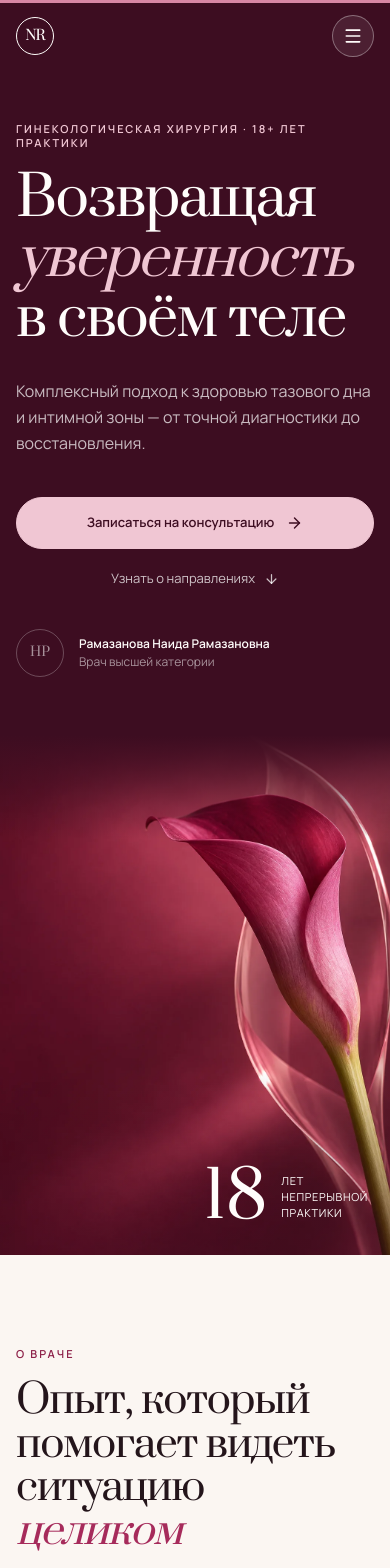
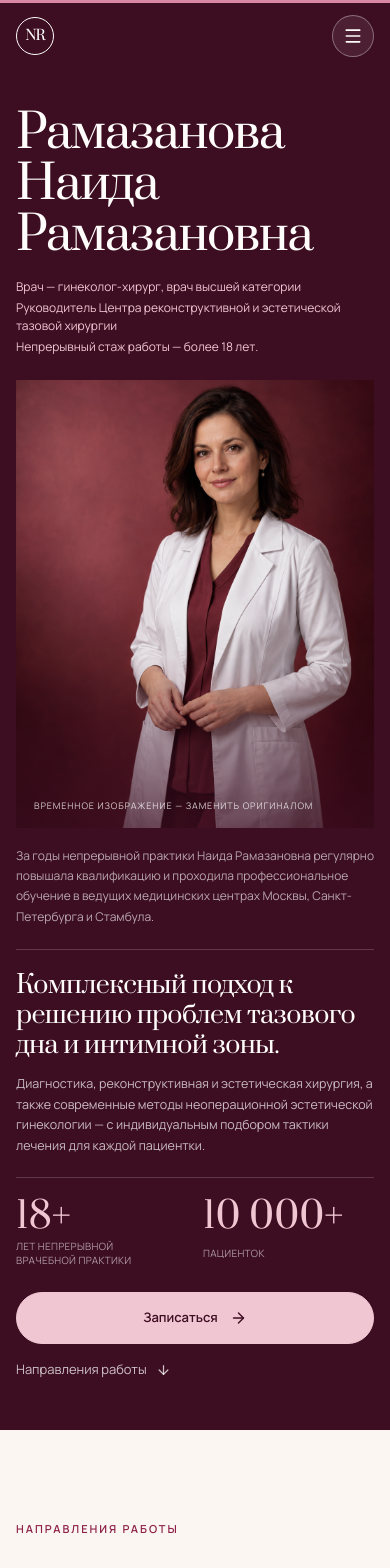
Before and after one commit to maratmut/ginekolog-site, a React (Vite) app: page / in a window 390 px wide. Shown: the top 1568 px of the page. Built offline with nearby package versions, Linux system fonts and the light colour scheme.

Commit message:
Добавил фото доктора и уменьшил блок hero section, а также удалил лишние блоки

```diff
--- a/src/App.jsx
+++ b/src/App.jsx
@@ -11,7 +11,6 @@ import {
   Play,
   Send,
   ShieldCheck,
-  Sparkles,
   X,
 } from 'lucide-react'
 
@@ -332,63 +331,51 @@ export default function App() {
       <motion.div className="scroll-progress" style={{ scaleX }} />
       <Header />
       <main id="top">
-        <section className="hero" id="about">
-          <div className="hero-copy">
-            <motion.p className="eyebrow hero-kicker" initial={{ opacity: 0 }} animate={{ opacity: 1 }} transition={{ delay: 0.15 }}>Гинекологическая хирургия · 18+ лет практики</motion.p>
-            <motion.h1 initial={{ opacity: 0, y: 24 }} animate={{ opacity: 1, y: 0 }} transition={{ duration: 0.9, ease: [0.22, 1, 0.36, 1] }}>
-              Возвращая<br /><em>уверенность</em><br />в своём теле
-            </motion.h1>
-            <motion.p className="hero-lead" initial={{ opacity: 0, y: 18 }} animate={{ opacity: 1, y: 0 }} transition={{ duration: 0.8, delay: 0.2 }}>
-              Комплексный подход к здоровью тазового дна и интимной зоны — от точной диагностики до восстановления.
-            </motion.p>
-            <motion.div className="hero-actions" initial={{ opacity: 0 }} animate={{ opacity: 1 }} transition={{ delay: 0.4 }}>
-              <a className="button" href="#booking">Записаться на консультацию<ArrowRight /></a>
-              <a className="quiet-link" href="#services">Узнать о направлениях<ArrowDown /></a>
-            </motion.div>
-            <motion.div className="doctor-line" initial={{ opacity: 0 }} animate={{ opacity: 1 }} transition={{ delay: 0.55 }}>
-              <span className="doctor-monogram">НР</span>
-              <p><strong>Рамазанова Наида Рамазановна</strong><span>Врач высшей категории</span></p>
-            </motion.div>
+        <section className="hero" id="about" aria-labelledby="hero-title">
+          <motion.div
+            className="hero-copy"
+            initial={{ opacity: 0, y: 24, filter: 'blur(8px)' }}
+            animate={{ opacity: 1, y: 0, filter: 'blur(0px)' }}
+            transition={{ duration: 0.9, ease: [0.22, 1, 0.36, 1] }}
+          >
+            <div className="hero-copy-inner">
+              <h1 id="hero-title">Рамазанова Наида Рамазановна</h1>
+
+              <div className="hero-roles">
+                <p>Врач — гинеколог-хирург, врач высшей категории</p>
+                <p>Руководитель Центра реконструктивной и эстетической тазовой хирургии</p>
+                <p>Непрерывный стаж работы — более 18 лет.</p>
               </div>
-          <motion.div className="hero-visual" initial={{ opacity: 0, scale: 1.04 }} animate={{ opacity: 1, scale: 1 }} transition={{ duration: 1.2, ease: [0.22, 1, 0.36, 1] }}>
-            <img src="/assets/hero-calla.webp" alt="Калла — символ деликатности и точности" fetchPriority="high" />
-            <div className="hero-stamp"><span>18</span><p>лет<br />непрерывной<br />практики</p></div>
-            <p className="image-note">Диагностика · хирургия · восстановление</p>
-          </motion.div>
-        </section>
 
-        <section className="credentials section-shell">
-          <Reveal className="credentials-grid">
-            <div className="credential-intro">
-              <p className="eyebrow">О враче</p>
-              <h2>Опыт, который помогает видеть ситуацию <em>целиком</em></h2>
+              <div className="hero-mobile-portrait">
+                <img src="/assets/doctor-portrait-placeholder.png" alt="Временный сгенерированный портрет врача" />
+                <p>Временное изображение — заменить оригиналом</p>
               </div>
-            <div className="doctor-bio">
-              <p className="large-copy">Врач — гинеколог-хирург, руководитель Центра реконструктивной и эстетической тазовой хирургии.</p>
-              <p>Наида Рамазановна регулярно повышает квалификацию и проходила профессиональное обучение в ведущих медицинских центрах Москвы, Санкт-Петербурга и Стамбула.</p>
-              <div className="stats">
+
+              <p className="hero-experience">
+                За годы непрерывной практики Наида Рамазановна регулярно повышала квалификацию и проходила профессиональное обучение в ведущих медицинских центрах Москвы, Санкт-Петербурга и Стамбула.
+              </p>
+
+              <div className="hero-positioning">
+                <h2>Комплексный подход к решению проблем тазового дна и интимной зоны.</h2>
+                <p>Диагностика, реконструктивная и эстетическая хирургия, а также современные методы неоперационной эстетической гинекологии — с индивидуальным подбором тактики лечения для каждой пациентки.</p>
+              </div>
+
+              <div className="hero-bottom">
+                <div className="hero-stats" aria-label="Ключевые цифры">
                   <div><strong>18+</strong><span>лет непрерывной врачебной практики</span></div>
                   <div><strong>10 000+</strong><span>пациенток</span></div>
                 </div>
+                <div className="hero-actions">
+                  <a className="button" href="#booking">Записаться<ArrowRight /></a>
+                  <a className="quiet-link" href="#services">Направления работы<ArrowDown /></a>
                 </div>
-          </Reveal>
-        </section>
-
-        <section className="philosophy">
-          <div className="section-shell philosophy-grid">
-            <Reveal className="philosophy-title">
-              <p className="eyebrow light">Принцип работы</p>
-              <h2>Не выбирать между здоровьем и эстетикой.</h2>
-            </Reveal>
-            <Reveal className="philosophy-copy" delay={0.1}>
-              <p>Диагностика, реконструктивная и эстетическая хирургия, современные неоперационные методы — с индивидуальным подбором тактики для каждой пациентки.</p>
-              <div className="principles">
-                <span><ShieldCheck /> Конфиденциально</span>
-                <span><Sparkles /> Индивидуально</span>
-                <span><CircleCheck /> По показаниям</span>
               </div>
-            </Reveal>
             </div>
+          </motion.div>
+          <motion.div className="hero-visual" initial={{ opacity: 0, scale: 1.04 }} animate={{ opacity: 1, scale: 1 }} transition={{ duration: 1.2, ease: [0.22, 1, 0.36, 1] }}>
+            <img src="/assets/doctor-portrait-placeholder.png" alt="Временный сгенерированный портрет врача" fetchPriority="high" />
+          </motion.div>
         </section>
 
         <section className="services section-shell" id="services">
--- a/src/styles.css
+++ b/src/styles.css
@@ -52,49 +52,31 @@ h1, h2, h3 { font-family: var(--display); font-weight: 400; line-height: 1.09; l
 h1 em, h2 em { color: var(--rose-200); font-weight: inherit; }
 h2 { margin-bottom: 28px; font-size: clamp(40px, 5.2vw, 76px); }
 
-.hero { min-height: 860px; display: grid; grid-template-columns: minmax(0, 54%) minmax(0, 46%); background: var(--berry-950); color: var(--white); }
-.hero-copy { display: flex; flex-direction: column; justify-content: center; padding: 148px max(6vw, calc((100vw - 1240px) / 2)) 64px max(5vw, calc((100vw - 1240px) / 2)); }
-.hero-kicker { color: var(--rose-200); }
-.hero h1 { max-width: 800px; margin: 0; font-size: clamp(56px, 6.4vw, 104px); }
-.hero-lead { max-width: 610px; margin: 36px 0 0; color: rgba(255,255,255,.72); font-size: 18px; }
-.hero-actions { display: flex; align-items: center; gap: 30px; margin-top: 40px; }
+.hero { min-height: max(820px, calc(100svh - 40px)); display: grid; grid-template-columns: minmax(0, 56%) minmax(0, 44%); background: var(--berry-950); color: var(--white); }
+.hero-copy { display: flex; align-items: center; padding: 104px clamp(32px, 4.5vw, 76px) 86px max(5vw, calc((100vw - 1240px) / 2)); }
+.hero-copy-inner { width: min(100%, 760px); }
+.hero h1 { max-width: 750px; margin: 0; font-size: clamp(44px, 4.2vw, 68px); text-wrap: balance; }
+.hero-roles { display: grid; gap: 3px; max-width: 670px; margin-top: 20px; color: var(--rose-200); font-size: 13px; line-height: 1.5; }
+.hero-roles p { margin: 0; }
+.hero-experience { max-width: 72ch; margin: 20px 0 0; color: rgba(255,255,255,.64); font-size: 12.5px; line-height: 1.7; }
+.hero-positioning { max-width: 720px; margin-top: 26px; padding: 22px 0 23px; border-block: 1px solid rgba(255,255,255,.18); }
+.hero-positioning h2 { max-width: 680px; margin: 0; font-size: clamp(25px, 2.15vw, 34px); line-height: 1.2; letter-spacing: -.025em; text-wrap: balance; }
+.hero-positioning p { max-width: 72ch; margin: 14px 0 0; color: rgba(255,255,255,.72); font-size: 13px; line-height: 1.65; }
+.hero-bottom { display: flex; align-items: flex-end; justify-content: space-between; gap: 24px 34px; margin-top: 24px; }
+.hero-stats { display: grid; grid-template-columns: repeat(2, minmax(120px, 1fr)); gap: 22px; }
+.hero-stats div { display: grid; gap: 5px; }
+.hero-stats strong { color: var(--rose-200); font-family: var(--display); font-size: clamp(34px, 3vw, 44px); font-weight: 400; line-height: .95; font-variant-numeric: tabular-nums; }
+.hero-stats span { max-width: 150px; color: rgba(255,255,255,.58); font-size: 10px; letter-spacing: .03em; line-height: 1.45; text-transform: uppercase; }
+.hero-actions { display: grid; justify-items: start; gap: 12px; flex: 0 0 auto; }
 .hero-actions .button { border-color: var(--rose-200); background: var(--rose-200); color: var(--berry-950); }
 .hero-actions .button:hover { background: var(--white); }
 .quiet-link { display: inline-flex; align-items: center; gap: 9px; color: rgba(255,255,255,.75); font-size: 13px; }
 .quiet-link svg { width: 15px; }
-.doctor-line { display: flex; align-items: center; gap: 15px; margin-top: 58px; }
-.doctor-monogram { display: grid; place-items: center; width: 48px; height: 48px; border: 1px solid rgba(255,255,255,.25); border-radius: 50%; font-family: var(--display); font-size: 13px; }
-.doctor-line p { display: grid; margin: 0; font-size: 12px; line-height: 1.5; }
-.doctor-line strong { font-weight: 600; }
-.doctor-line span { color: rgba(255,255,255,.55); }
 .hero-visual { position: relative; min-width: 0; overflow: hidden; }
-.hero-visual::before { content: ''; position: absolute; inset: 0; z-index: 1; background: linear-gradient(90deg, var(--berry-950) 0%, transparent 26%), linear-gradient(0deg, rgba(61,13,33,.45), transparent 38%); pointer-events: none; }
-.hero-visual img { width: 100%; height: 100%; object-fit: cover; }
-.hero-stamp { position: absolute; right: clamp(20px, 4vw, 65px); bottom: 80px; z-index: 2; display: flex; align-items: center; gap: 14px; color: var(--white); }
-.hero-stamp span { font-family: var(--display); font-size: 84px; line-height: .8; }
-.hero-stamp p { margin: 0; font-size: 11px; letter-spacing: .06em; line-height: 1.45; text-transform: uppercase; }
-.image-note { position: absolute; z-index: 2; right: 44px; top: 122px; color: rgba(255,255,255,.6); font-size: 10px; letter-spacing: .16em; text-transform: uppercase; writing-mode: vertical-rl; }
-
-.credentials { padding-block: 140px; }
-.credentials-grid { display: grid; grid-template-columns: .92fr 1.08fr; gap: 11vw; }
-.credential-intro h2 { max-width: 570px; font-size: clamp(40px, 4.4vw, 66px); }
-.credential-intro h2 em { color: var(--berry-500); }
-.doctor-bio { padding-top: 30px; }
-.doctor-bio > p { max-width: 650px; color: var(--muted); }
-.doctor-bio .large-copy { color: var(--ink); font-family: var(--display); font-size: 24px; line-height: 1.45; }
-.stats { display: grid; grid-template-columns: 1fr 1fr; gap: 24px; margin-top: 50px; padding-top: 32px; border-top: 1px solid var(--line); }
-.stats div { display: grid; gap: 8px; }
-.stats strong { color: var(--berry-700); font-family: var(--display); font-size: clamp(44px, 5vw, 70px); font-weight: 400; line-height: 1; }
-.stats span { max-width: 190px; color: var(--muted); font-size: 12px; line-height: 1.5; }
-
-.philosophy { position: relative; overflow: hidden; padding-block: 130px; background: var(--berry-700); color: var(--white); }
-.philosophy::before { content: 'care'; position: absolute; left: -3vw; top: -15vw; color: rgba(255,255,255,.035); font-family: var(--display); font-size: 34vw; line-height: 1; }
-.philosophy-grid { position: relative; display: grid; grid-template-columns: 1fr 1fr; gap: 10vw; align-items: end; }
-.philosophy h2 { margin-bottom: 0; max-width: 650px; }
-.philosophy-copy > p { max-width: 600px; color: rgba(255,255,255,.75); font-family: var(--display); font-size: clamp(21px, 2vw, 28px); line-height: 1.55; }
-.principles { display: flex; flex-wrap: wrap; gap: 12px; margin-top: 40px; }
-.principles span { display: inline-flex; align-items: center; gap: 8px; padding: 10px 14px; border: 1px solid rgba(255,255,255,.22); border-radius: 100px; font-size: 11px; letter-spacing: .05em; text-transform: uppercase; }
-.principles svg { width: 15px; }
+.hero-visual::before { content: ''; position: absolute; inset: 0; z-index: 1; background: linear-gradient(90deg, var(--berry-950) 0%, rgba(61,13,33,.18) 22%, transparent 42%), linear-gradient(0deg, rgba(61,13,33,.52), transparent 32%); pointer-events: none; }
+.hero-visual img { width: 100%; height: 100%; object-fit: cover; object-position: 55% top; }
+.hero-mobile-portrait { display: none; }
+.hero-photo-note { position: absolute; left: 28px; top: 112px; z-index: 2; margin: 0; padding: 7px 9px; background: rgba(61,13,33,.6); color: rgba(255,255,255,.78); font-size: 9px; letter-spacing: .12em; text-transform: uppercase; }
 
 .services { padding-block: 150px; }
 .section-heading { display: flex; align-items: flex-end; justify-content: space-between; gap: 40px; margin-bottom: 72px; }
@@ -219,12 +201,11 @@ h2 { margin-bottom: 28px; font-size: clamp(40px, 5.2vw, 76px); }
   .mobile-nav { position: absolute; top: 74px; right: 0; display: grid; gap: 4px; width: min(320px, calc(100vw - 40px)); padding: 22px; background: var(--white); color: var(--ink); box-shadow: 0 24px 60px rgba(36,21,27,.22); }
   .mobile-nav > a:not(.button) { padding: 10px 4px; border-bottom: 1px solid var(--line); font-size: 14px; }
   .mobile-nav .button { margin-top: 12px; color: var(--white); }
-  .hero { min-height: auto; grid-template-columns: 1fr; }
-  .hero-copy { min-height: 780px; padding-inline: max(20px, calc((100vw - 900px) / 2)); }
-  .hero-visual { height: min(110vw, 840px); }
-  .hero-visual::before { background: linear-gradient(180deg, var(--berry-950) 0%, transparent 20%), linear-gradient(0deg, rgba(61,13,33,.4), transparent 35%); }
-  .image-note { top: 30px; }
-  .credentials-grid, .philosophy-grid, .results-heading, .faq-layout, .booking-grid { grid-template-columns: 1fr; gap: 50px; }
+  .hero { grid-template-columns: minmax(0, 58%) minmax(0, 42%); }
+  .hero-copy { padding: 102px 28px 76px max(20px, calc((100vw - 900px) / 2)); }
+  .hero h1 { font-size: clamp(40px, 5vw, 54px); }
+  .hero-bottom { align-items: flex-start; flex-direction: column; }
+  .results-heading, .faq-layout, .booking-grid { grid-template-columns: 1fr; gap: 50px; }
   .service-heading { grid-template-columns: 1fr; }
   .service-body { margin-left: 192px; }
   .telegram-card { grid-template-columns: 50px 1fr; }
@@ -234,30 +215,53 @@ h2 { margin-bottom: 28px; font-size: clamp(40px, 5.2vw, 76px); }
   .video-review-card:nth-child(3) { grid-column: 1 / -1; width: min(100%, 430px); justify-self: center; }
 }
 
+@media (min-width: 901px) {
+  .hero-copy-inner { transform: translateY(-70px); }
+  .hero-visual img { transform: translateY(40px); }
+}
+
+@media (min-width: 1400px) {
+  .hero { height: clamp(820px, 50.625vw, 972px); min-height: 0; overflow: hidden; }
+  .hero-copy { align-items: flex-start; padding-top: clamp(214px, 14.9vw, 286px); }
+}
+
+@media (max-width: 900px) {
+  .hero { min-height: auto; grid-template-columns: 1fr; }
+  .hero-copy { min-height: auto; padding: 126px max(24px, calc((100vw - 760px) / 2)) 68px; }
+  .hero-copy-inner { width: min(100%, 760px); margin-inline: auto; }
+  .hero-mobile-portrait { position: relative; display: block; aspect-ratio: 4 / 3; margin-top: 28px; overflow: hidden; }
+  .hero-mobile-portrait::after { content: ''; position: absolute; inset: auto 0 0; height: 38%; background: linear-gradient(0deg, rgba(61,13,33,.7), transparent); pointer-events: none; }
+  .hero-mobile-portrait img { width: 100%; height: 100%; object-fit: cover; object-position: center 18%; }
+  .hero-mobile-portrait p { position: absolute; left: 18px; bottom: 14px; z-index: 1; margin: 0; color: rgba(255,255,255,.78); font-size: 9px; letter-spacing: .1em; text-transform: uppercase; }
+  .hero-bottom { flex-direction: row; }
+  .hero-visual { display: none; }
+}
+
 @media (max-width: 720px) {
   :root { --shell: calc(100vw - 32px); }
   body { font-size: 15px; }
   .site-header { height: 72px; }
   .brand-name { display: none; }
   .brand-mark { width: 38px; }
-  .hero-copy { min-height: 700px; padding: 122px 16px 58px; }
-  .hero h1 { font-size: clamp(45px, 14.2vw, 68px); }
-  .hero-lead { margin-top: 28px; font-size: 16px; }
-  .hero-actions { align-items: stretch; flex-direction: column; gap: 18px; }
+  .hero-copy { min-height: auto; padding: 108px 16px 48px; }
+  .hero h1 { font-size: clamp(40px, 12vw, 55px); }
+  .hero-roles { margin-top: 17px; font-size: 12px; }
+  .hero-mobile-portrait { aspect-ratio: 4 / 5; margin-top: 24px; }
+  .hero-mobile-portrait img { object-position: center 14%; }
+  .hero-experience { margin-top: 18px; font-size: 12px; }
+  .hero-positioning { margin-top: 22px; padding-block: 20px; }
+  .hero-positioning h2 { font-size: 25px; }
+  .hero-positioning p { font-size: 12.5px; }
+  .hero-bottom { flex-direction: column; margin-top: 22px; }
+  .hero-stats { width: 100%; gap: 16px; }
+  .hero-stats strong { font-size: 36px; }
+  .hero-actions { width: 100%; gap: 14px; }
   .hero-actions .button { width: 100%; }
   .quiet-link { justify-content: center; }
-  .doctor-line { margin-top: 38px; }
-  .hero-visual { height: 124vw; min-height: 520px; }
-  .hero-visual img { object-position: 58% center; }
-  .hero-stamp { right: 22px; bottom: 32px; }
-  .hero-stamp span { font-size: 64px; }
-  .image-note { display: none; }
-  .credentials, .services, .results, .reviews, .booking { padding-block: 92px; }
+  .services, .results, .reviews, .booking { padding-block: 92px; }
   .faq { padding-bottom: 92px; }
-  .credentials-grid, .philosophy-grid, .results-heading, .faq-layout, .booking-grid { gap: 28px; }
+  .results-heading, .faq-layout, .booking-grid { gap: 28px; }
   h2 { font-size: 40px; }
-  .stats { grid-template-columns: 1fr; }
-  .philosophy { padding-block: 92px; }
   .section-heading, .split-heading { display: grid; grid-template-columns: 1fr; margin-bottom: 46px; }
   .service-summary { grid-template-columns: 34px 58px 1fr 32px; gap: 10px; padding: 22px 0; }
   .service-icon-wrap { width: 54px; }
```
Also changed, not shown: public/assets/doctor-portrait-placeholder.png (added). Lines whose indentation alone changed are shown as unchanged.
